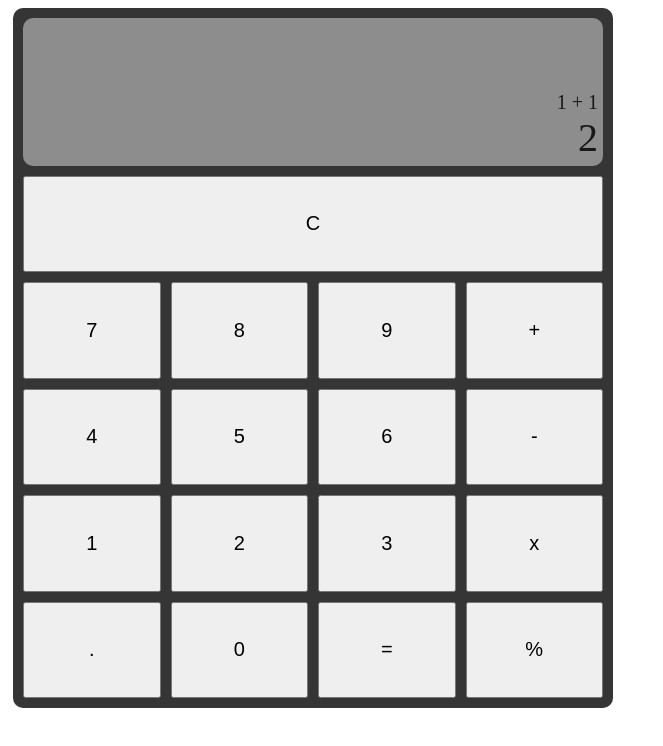
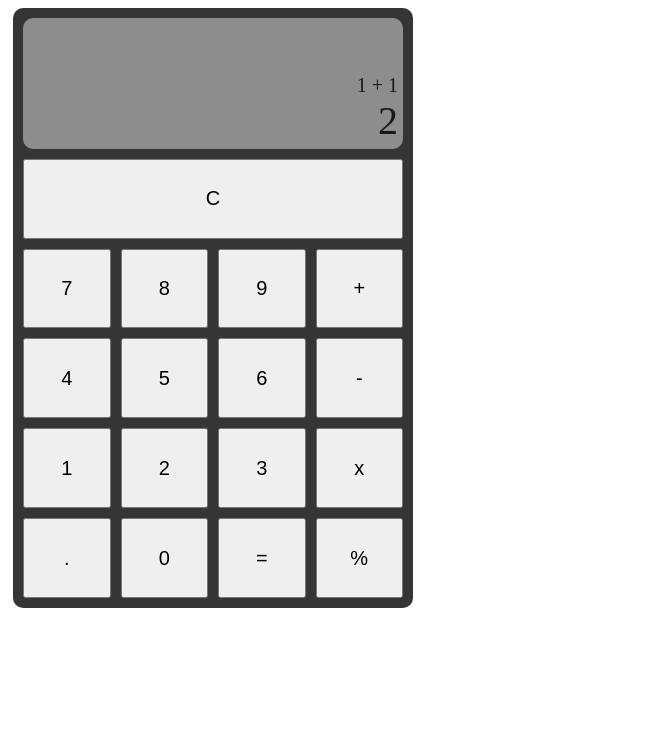
Before and after one commit to okayblue/calculator, a plain HTML site: page index.html in a window 1280 px wide. Shown: the whole page, without its empty margins (0-663 px from the left). Drawn offline with Linux system fonts and the light colour scheme.

Commit message:
Modify calculator size

```diff
--- a/style.css
+++ b/style.css
@@ -9,8 +9,8 @@
     padding: 5px;
     border-radius: 10px;
     min-width: 300px;
-    max-width: 600px;
-    height: 700px;
+    max-width: 400px;
+    height: 600px;
     display: flex;
     flex-flow: row wrap;
     justify-content: space-around;
```
